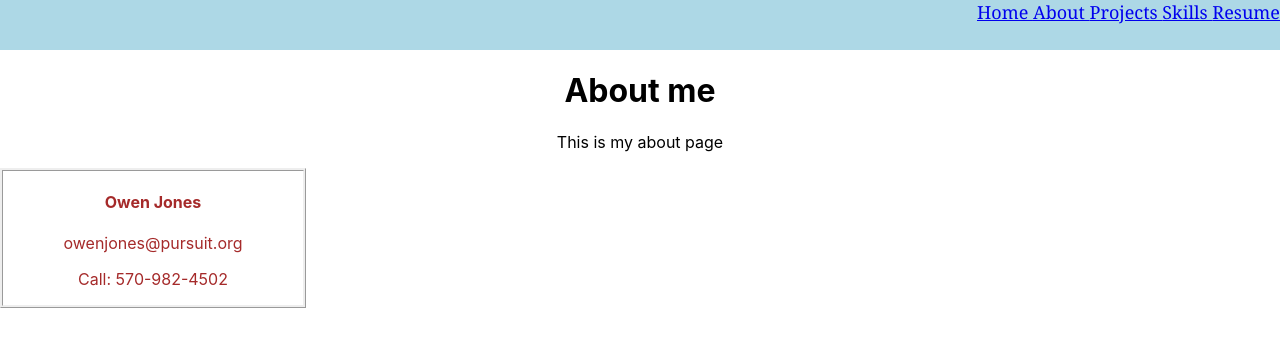
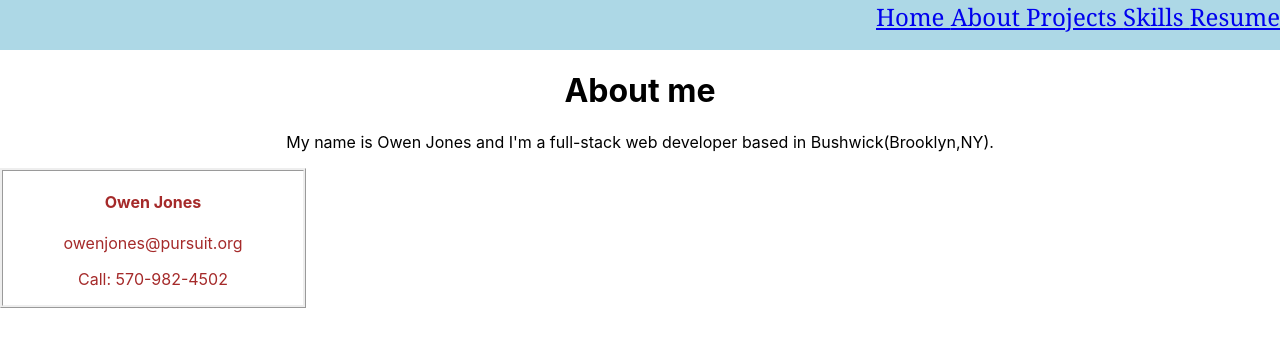
Before and after one commit to ojones311/personalwebsite, a React (Create React App) app in the folder personalwebsite/: page /about in a window 1280 px wide. Shown: the top 346 px of the page. Built offline with nearby package versions, Linux system fonts and the light colour scheme.

Commit message:
added random quote package and implemented it

```diff
--- a/personalwebsite/package.json
+++ b/personalwebsite/package.json
@@ -6,6 +6,7 @@
     "@testing-library/jest-dom": "^4.2.4",
     "@testing-library/react": "^9.5.0",
     "@testing-library/user-event": "^7.2.1",
+    "inspirational-quotes": "^1.0.8",
     "react": "^16.13.0",
     "react-dom": "^16.13.0",
     "react-router-dom": "^5.1.2",
--- a/personalwebsite/src/Components/About.jsx
+++ b/personalwebsite/src/Components/About.jsx
@@ -4,7 +4,9 @@ const About = () => {
     return(
         <div>
             <h1>About me</h1>
-            <p>This is my about page</p>
+            <p>
+                My name is Owen Jones and I'm a full-stack web developer based in Bushwick(Brooklyn,NY).
+            </p>
         </div>
     )
 }
--- a/personalwebsite/src/Components/Home.jsx
+++ b/personalwebsite/src/Components/Home.jsx
@@ -1,18 +1,34 @@
 import React, {Component} from 'react'
+import Quote from 'inspirational-quotes'
 import '../Styles/Home.css'
 
 class Home extends Component {
     constructor(){
         super()
         this.state = {
-            elements: true
+            elements: true,
+            quote: ''
         }
     }
+    componentDidMount = () => {
+        // console.log(Quote.getRandomQuote())
+        const randomQuote = Quote.getQuote()
+        console.log('quote', randomQuote)
+        this.setState({
+            quote: randomQuote
+        })
+    }
     render(){
+        const {quote} = this.state
+        console.log(quote)
         return(
             <div className='home-page'>
                 <h1>Owen Jones </h1>
                 <img id='main-pic' src='../IMG_8807.jpeg' alt='Main'></img>
+                <div className='random-quote'>
+                    <p>{quote.text}</p>
+                    <h4>{quote.author}</h4>
+                </div>
             </div>
         )
     }
--- a/personalwebsite/src/Components/NavBar.jsx
+++ b/personalwebsite/src/Components/NavBar.jsx
@@ -1,4 +1,4 @@
-import React, {Component} from 'react'
+import React from 'react'
 import {Link} from 'react-router-dom'
 import '../Styles/NavBar.css'
 
--- a/personalwebsite/src/Styles/Home.css
+++ b/personalwebsite/src/Styles/Home.css
@@ -3,3 +3,8 @@
     height: 500px;
     width: 500px;
 }
+
+.random-quote {
+    border-style: ridge;
+    border-width: 2px;
+}
--- a/personalwebsite/src/Styles/NavBar.css
+++ b/personalwebsite/src/Styles/NavBar.css
@@ -1,6 +1,6 @@
 .nav-bar {
     text-align: right;
-    font-size: large;
+    font-size: x-large;
     font-family: Cambria, Cochin, Georgia, Times, 'Times New Roman', serif;
     background-color: lightblue;
     height: 50px;
```
Also changed, not shown: 1 other file (tests, documents, lock files or other folders).
